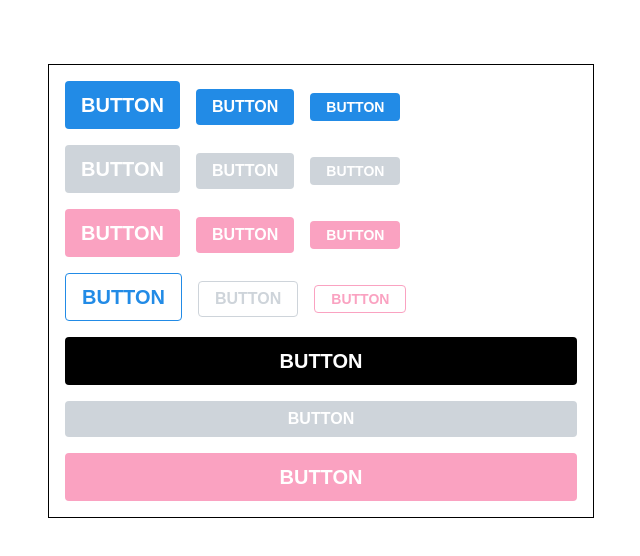
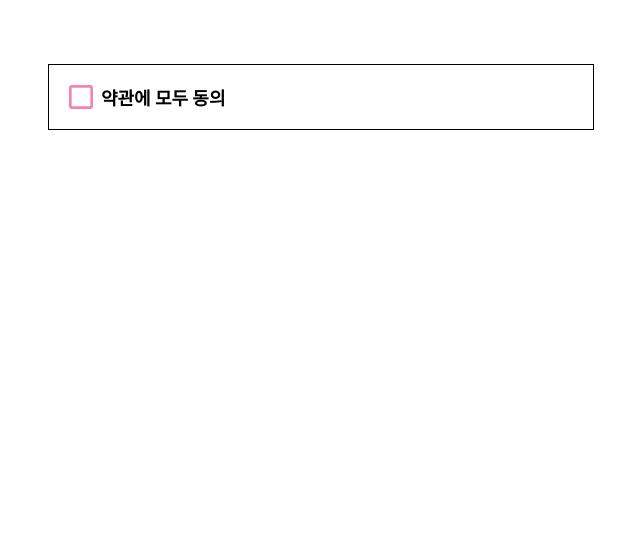
Before and after one commit to sone1118/react_study, a React (Create React App) app in the folder react_app2/: page / in a window 1280 px wide. Shown: the top 556 px of the page, without its empty margins (319-959 px from the left). Built offline with nearby package versions, Linux system fonts and the light colour scheme.

Commit message:
npm install react-icons, module.css 사용 react-icons에서 제공하는 icon 사용 module.css를 이용해서 겹치지 않는 class이름을 생성,  css적용

```diff
--- a/react_app2/package.json
+++ b/react_app2/package.json
@@ -13,6 +13,7 @@
     "node-sass": "^7.0.1",
     "react": "^18.2.0",
     "react-dom": "^18.2.0",
+    "react-icons": "^4.4.0",
     "react-scripts": "5.0.1",
     "web-vitals": "^2.1.4"
   },
--- a/react_app2/src/App.js
+++ b/react_app2/src/App.js
@@ -1,68 +1,17 @@
-import React from 'react';
-import Button from './components/Button';
+import React, { useState } from 'react';
+import CheckBox from './components/CheckBox';
 import './App.scss';
 
 function App(props) {
+  const [check, setCheck] = useState(false);
+  const onChange = (e) => {
+    setCheck(e.target.checked);
+  };
   return (
     <div className="App">
-      <div className="buttons">
-        <Button size="large">BUTTON</Button>
-        <Button>BUTTON</Button>
-        <Button size="small">BUTTON</Button>
-      </div>
-      <div className="buttons">
-        <Button color="gray" size="large">
-          BUTTON
-        </Button>
-        <Button color="gray">BUTTON</Button>
-        <Button color="gray" size="small">
-          BUTTON
-        </Button>
-      </div>
-      <div className="buttons">
-        <Button color="pink" size="large">
-          BUTTON
-        </Button>
-        <Button color="pink">BUTTON</Button>
-        <Button color="pink" size="small">
-          BUTTON
-        </Button>
-      </div>
-      <div className="buttons">
-        {/*props 이름만 넣으면 true로 인식*/}
-        <Button color="blue" size="large" outline>
-          BUTTON
-        </Button>
-        <Button color="gray" outline>
-          BUTTON
-        </Button>
-        <Button color="pink" size="small" outline>
-          BUTTON
-        </Button>
-      </div>
-      <div className="buttons">
-        {/*props 이름만 넣으면 true로 인식*/}
-        <Button
-          color="blue"
-          size="large"
-          fullWidth
-          className="customized_button"
-          onClick={() => {
-            console.log('Click');
-          }}
-          onMouseMove={() => {
-            console.log('MouseMove');
-          }}
-        >
-          BUTTON
-        </Button>
-        <Button color="gray" fullWidth>
-          BUTTON
-        </Button>
-        <Button color="pink" size="large" fullWidth>
-          BUTTON
-        </Button>
-      </div>
+      <CheckBox onClick={onChange} checked={check}>
+        약관에 모두 동의
+      </CheckBox>
     </div>
   );
 }
--- /dev/null
+++ b/react_app2/src/components/CheckBox.js
@@ -0,0 +1,39 @@
+import React from 'react';
+import { MdCheckBox, MdCheckBoxOutlineBlank } from 'react-icons/md';
+import styles from './CheckBox.module.css';
+import classNames from 'classnames/bind';
+
+const cx = classNames.bind(styles);
+//module.css import
+//여러 스타일을 적용해 줘야 할때 classnames를 사용하면 편하게 쓸수 있다.
+//import classNames from 'classnames/bind' classnames가 아닌 /bind를 불러오기
+
+//css module을 사용해보자
+//CheckBox.module.css 형태로 파일을 만듬
+//1. 래거시 프로젝트에 리액트를 도입할때
+// 기준 프로젝트가 있고 일부기능에 리액트를 도입하려고 할때
+//기준 프로젝트에서 사용하던 css 클래스 이름과 중복이될 수 있기 때문에 이를 방지 하기 위해서
+// css module을 이용해 새로 작성한 css는 기존의 것을 건들이지 않도록 함
+
+//2. css 클래스 네이밍 규칙 만들기 귀찮을때
+// 규칙을 따르기 귀찮을 때 그냥 기존의 것들을 건드리지 않고 css를 추가할때 편리하다
+
+//css module은 sass에서도 사용 가능
+// .module.scss로 확장자만 바꾸면됨
+
+function CheckBox({ checked, children, ...rest }) {
+  return (
+    //className={styles.checkbox} classname이 한개일때
+    //{cx('checkbox', 'icon')} clsssname이 여러개일때
+    // = 여러개의 style을 추가할때
+    <div className={cx('checkbox')}>
+      <label>
+        <input type="checkbox" checked={checked} {...rest}></input>
+        <div className={cx('icon')}>{checked ? <MdCheckBox className={cx('checked')} /> : <MdCheckBoxOutlineBlank />}</div>
+      </label>
+      <span>{children}</span>
+    </div>
+  );
+}
+
+export default CheckBox;
--- /dev/null
+++ b/react_app2/src/components/CheckBox.module.css
@@ -0,0 +1,36 @@
+/*이름중복걱정을 안해도됨*/
+.checkbox {
+  display: flex;
+  align-items: center;
+}
+
+/*classname 이 checkbox인 곳 내부의 label*/
+.checkbox label {
+  cursor: pointer;
+}
+
+/*checkbox라는 class안에 들어있는 input을 안보이게 설정*/
+.checkbox input {
+  width: 0;
+  height: 0;
+  position: absolute;
+  opacity: 0;
+}
+
+.checkbox span {
+  font-size: 1.125rem;
+  font-weight: bold;
+}
+
+.icon {
+  display: flex;
+  align-items: center;
+  /*icon의 크기는 font-size로 설정할 수 있다*/
+  font-size: 2rem;
+  margin-right: 0.25rem;
+  color: #f783ac;
+}
+
+.checked {
+  color: #f783ac;
+}
```
Also changed, not shown: 1 other file (tests, documents, lock files or other folders).
